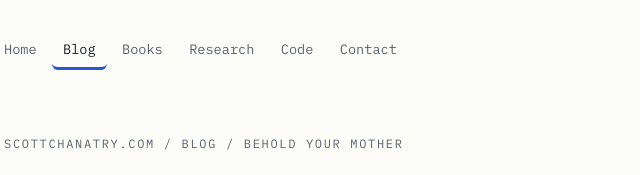
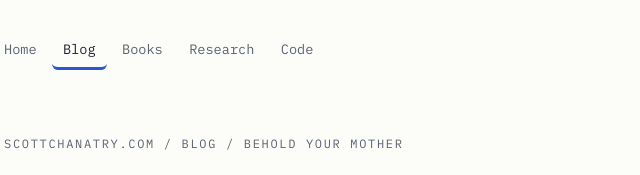
Before and after one commit to scottchanatry/scottchanatry.com, a plain HTML site: page blog/behold-your-mother/index.html in a window 1280 px wide. Shown: the top 175 px of the page, 300-940 px from the left. Drawn offline with nearby package versions, Linux system fonts and the light colour scheme; a web font is replaced by a local one.

Commit message:
Remove Contact from the header tabs
The contact section stays on the home page and the email stays in the
footer.

```diff
--- a/blog/behold-your-mother/index.html
+++ b/blog/behold-your-mother/index.html
@@ -59,7 +59,6 @@
   <a href="/books/">Books</a>
   <a href="/research/">Research</a>
   <a href="/code/">Code</a>
-  <a href="/#contact">Contact</a>
 </nav>
 
 <header class="hero compact wrap">
```
Also changed, not shown: blog/chapter-one-aspartame/index.html (+0 -1 lines), blog/chapter-two-novena/index.html (+0 -1 lines), blog/first-two-chapters/index.html (+0 -1 lines), blog/index.html (+0 -1 lines), books/behold-your-mother/index.html (+0 -1 lines), books/index.html (+0 -1 lines), books/nobody-sent-me/index.html (+0 -1 lines), code/index.html (+0 -1 lines), index.html (+0 -1 lines), research/index.html (+0 -1 lines).
